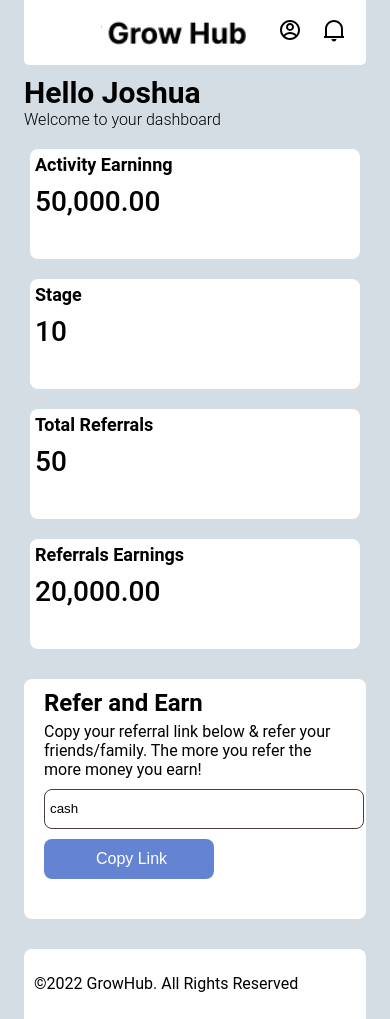
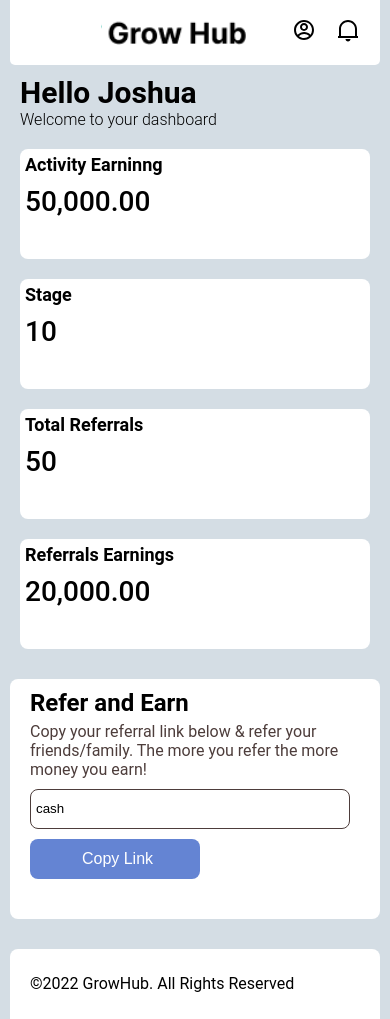
Before and after one commit to Josh565565/GrowHub, a plain HTML site: page index.html in a window 390 px wide. Drawn offline with Linux system fonts and the light colour scheme.

Commit message:
Modified index file

```diff
--- a/style.css
+++ b/style.css
@@ -195,6 +195,7 @@
 main .container .refer-link p
 {
     margin-top: 5px;
+    color: #4D3D3B;
 }
 main .container .refer-link input
 {
@@ -246,7 +247,7 @@
     {
         background-color: #D4DDE4;
         height: 100vh;
-        margin: 0px 24px;
+        margin: 0px 10px;
 
         display: block;
     }
@@ -289,11 +290,13 @@
     {
         font-size: 30px;
         font-weight: 700;
+        margin-left: 10px;
     }
     main .container .name p
     {
         font-size: 16px;
         font-weight: 300;
+        margin-left: 10px;
     }
     main .container .dash-box
     {
@@ -310,7 +313,7 @@
     }
     main .container .dash-box .item
     {
-        width: 330px;
+        width: 350px;
         height: 110px;
     }
     main .container .dash-box .item h3
@@ -336,10 +339,6 @@
         margin-top: 5px;
         padding-top: 5px;
     }
-    main .container .refer-link p
-    {
-        margin-top: 5px;
-    }
     main .container .refer-link input
     {
         width: 320px;
@@ -360,7 +359,7 @@
 
     footer .container
     {
-        padding: 25px 0 0 10px;
+        padding: 25px 0 0 20px;
     }
 
 
```
